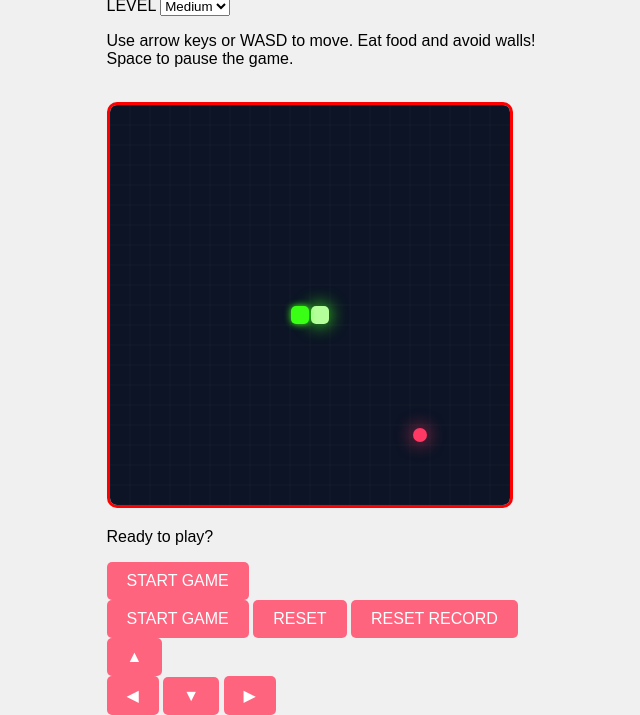
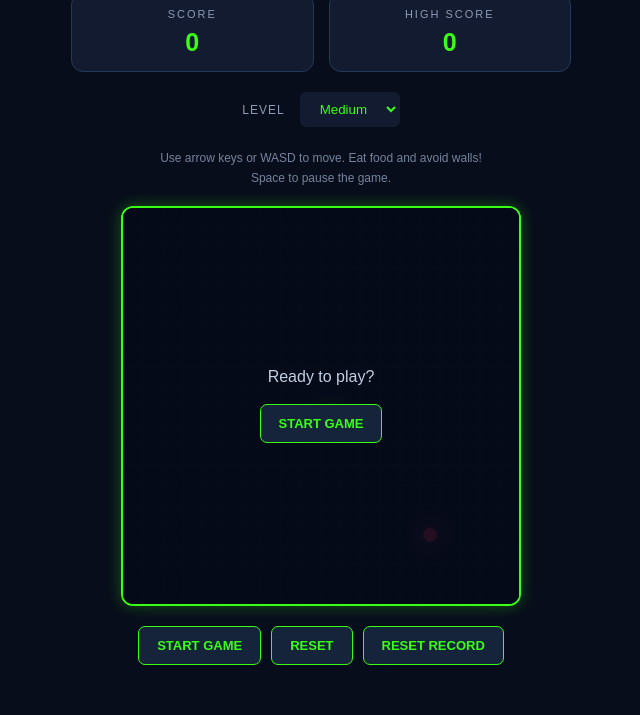
Before and after one commit to SimRaKsh/Snake, a plain HTML site: page index.html in a window 1280 px wide. Shown: the part 96-811 px from the top of the page, without its empty margins (319-959 px from the left). Drawn offline with Linux system fonts and the light colour scheme.

Commit message:
Refactor CSS for improved styling and layout

```diff
--- a/style.css
+++ b/style.css
@@ -1,59 +1,205 @@
+
+* {
+    margin: 0;
+    padding: 0;
+    box-sizing: border-box;
+}
+
 body {
+    min-height: 100vh;
     display: flex;
-            flex-direction: column;
+    justify-content: center;
     align-items: center;
-            justify-content: center;
-            height: 100vh;
-            margin: 0;
-            background-color: #f0f0f0;
+    background: #080d1b;
     font-family: Arial, sans-serif;
+    color: white;
+    padding: 20px;
+}
+
+.game-container {
+    width: 100%;
+    max-width: 500px;
+    text-align: center;
 }
 
 h1 {
-            color: #FF0833;
-            margin-bottom: 10px;
+    color: #39ff14;
+    font-size: 36px;
+    letter-spacing: 5px;
+    text-shadow: 0 0 15px #39ff14;
+    margin-bottom: 8px;
+}
+
+.subtitle {
+    color: #8d9bb5;
+    margin-bottom: 25px;
+    font-size: 13px;
+    letter-spacing: 2px;
+}
+
+.score-container {
+    display: flex;
+    justify-content: space-between;
+    gap: 15px;
+    margin-bottom: 20px;
+}
+
+.score-card {
+    flex: 1;
+    background: #121b30;
+    border: 1px solid #263858;
+    border-radius: 12px;
+    padding: 14px;
+}
+
+.score-card span {
+    display: block;
+    color: #8d9bb5;
+    font-size: 11px;
+    letter-spacing: 2px;
+    margin-bottom: 8px;
+}
+
+.score-card strong {
+    font-size: 25px;
+    color: #39ff14;
+}
+
+.difficulty-container {
+    display: flex;
+    justify-content: center;
+    align-items: center;
+    gap: 15px;
+    margin-bottom: 15px;
+}
+
+.difficulty-container label {
+    font-size: 12px;
+    color: #8d9bb5;
+    letter-spacing: 1px;
+}
+
+select {
+    background: #121b30;
+    color: #39ff14;
+    border: 1px solid #121b30;
+    padding: 8px 15px;
+    border-radius: 6px;
+    cursor: pointer;
+}
+
+.board-container {
+    position: relative;
+    width: 100%;
+    max-width: 400px;
+    margin: auto;
+    border: 2px solid #39ff14;
+    border-radius: 12px;
+    overflow: hidden;
+    box-shadow: 0 0 15px rgba(57, 255, 20, 0.3);
 }
 
 #game-board {
-            border: 3px solid red;
-            background-color: white;
-            border-radius: 10px;
+    display: block;
+    width: 100%;
+    height: auto;
+    background: #0c1425;
 }
 
-        #controls {
-        margin-top: 20px;
-        text-align: center;
+.game-overlay {
+    position: absolute;
+    inset: 0;
+    background: rgba(5, 10, 24, 0.88);
     display: flex;
+    flex-direction: column;
     justify-content: center;
-        gap: 20px;
-        flex-wrap: wrap;
+    align-items: center;
+    gap: 18px;
+    padding: 20px;
 }
 
-        #score-container {
-        display: flex;
-        justify-content: center;
-        align-items: center;
-        gap: 40px; /* space between Score and High Score */
-        margin-top: 15px;
-        font-size: 20px;
+.game-overlay h2 {
+    color: #39ff14;
+    font-size: 27px;
+    text-shadow: 0 0 12px #39ff14;
+}
+
+.game-overlay p {
+    color: #c3cee0;
+}
+
+.game-overlay.hidden {
+    display: none;
+}
+
+button {
+    background: #15233b;
+    color: #39ff14;
+    border: 1px solid #39ff14;
+    padding: 11px 18px;
+    border-radius: 7px;
+    font-size: 13px;
     font-weight: bold;
-        color: black;
-        }
-       button {
-            padding: 10px 20px;
-            font-size: 16px;
-            background-color: #FF647F;
-            color: white;
-            border: none;
-            border-radius: 5px;
     cursor: pointer;
-            margin: 0px;
+    transition: 0.2s;
 }
 
 button:hover {
-            background-color: #FF0833;
+    background: #39ff14;
+    color: #080d1b;
+    box-shadow: 0 0 15px #39ff14;
 }
 
-        button:active {
-            background-color: #5DF15D;
+.controls {
+    display: flex;
+    justify-content: center;
+    gap: 10px;
+    flex-wrap: wrap;
+    margin-top: 20px;
 }
+
+.mobile-controls {
+    display: none;
+    margin-top: 20px;
+    flex-direction: column;
+    align-items: center;
+    gap: 8px;
+}
+
+.mobile-controls button {
+    width: 55px;
+    height: 45px;
+    font-size: 18px;
+    touch-action: manipulation;
+}
+
+.horizontal-controls {
+    display: flex;
+    gap: 10px;
+}
+
+.instructions {
+    color: #75839c;
+    font-size: 12px;
+    margin-top: 22px;
+    line-height: 1.6;
+}
+
+@media (max-width: 600px) {
+    body {
+        padding: 15px;
+    }
+
+    h1 {
+        font-size: 28px;
+    }
+
+    .mobile-controls {
+        display: flex;
+    }
+
+    .controls button {
+        padding: 10px 12px;
+        font-size: 11px;
+    }
+}
```
Lines whose indentation alone changed are shown as unchanged.
